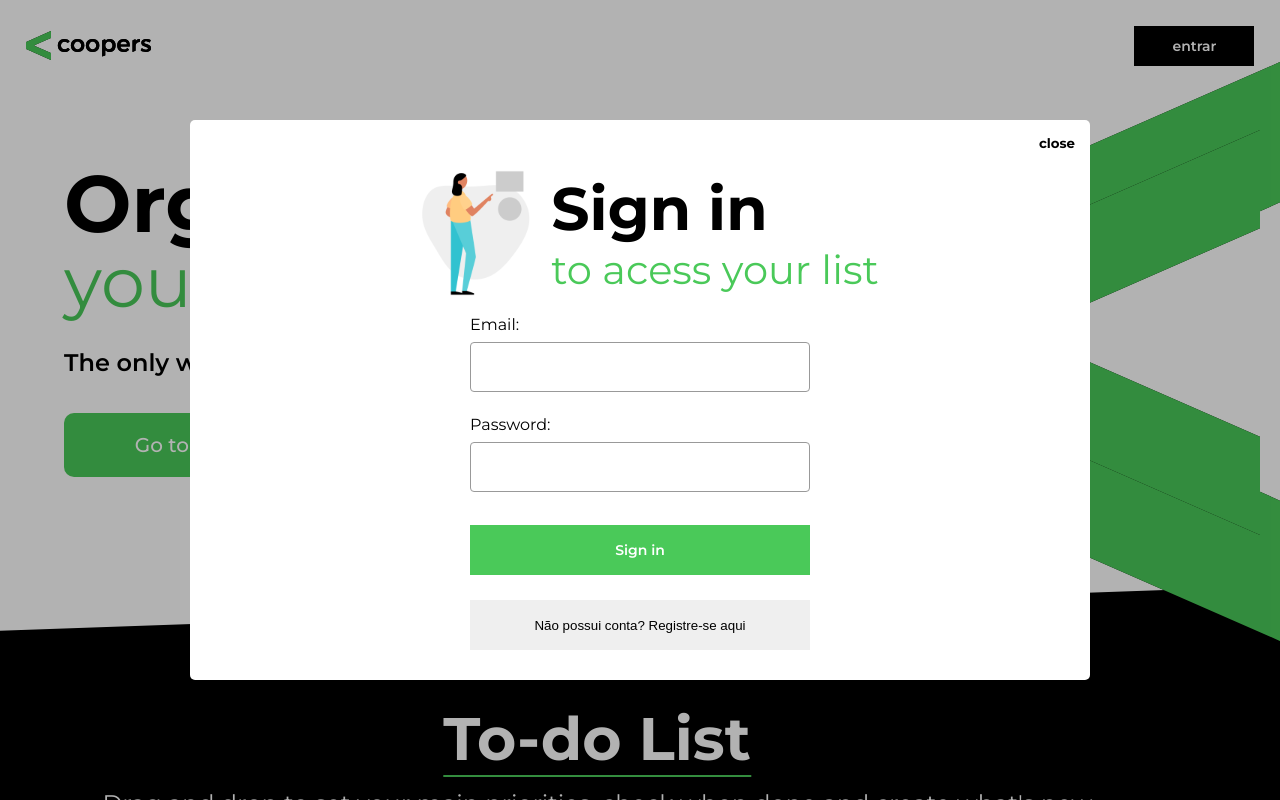
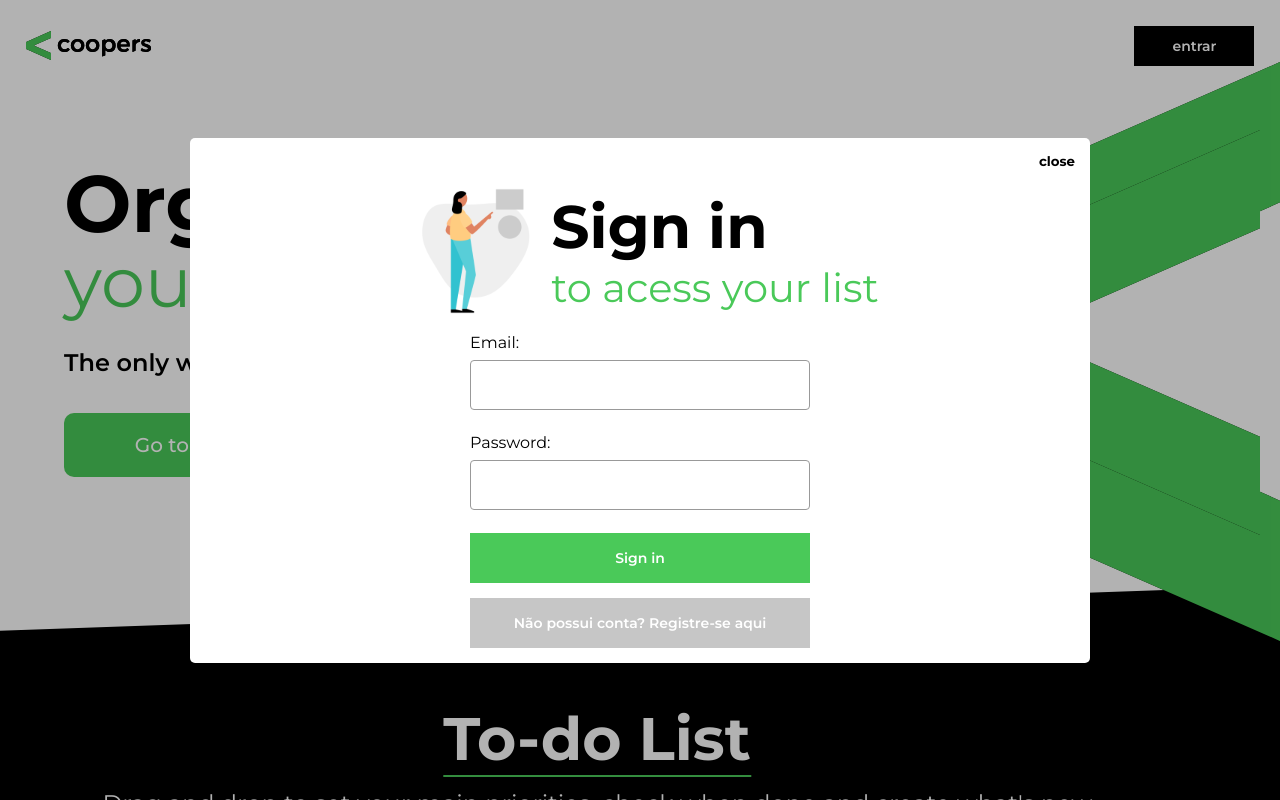
Before and after one commit to Coopers-test/Coopers-Front, a React (Create React App) app: page / in a window 1280 px wide. Both pictures are taken after a click on the button "entrar". Shown: the top 800 px of the page. Built offline with nearby package versions, Linux system fonts and the light colour scheme; no server answers.

Commit message:
fix: layout fix modal

```diff
--- a/src/components/ModalLogin/index.tsx
+++ b/src/components/ModalLogin/index.tsx
@@ -61,15 +61,26 @@ const ModalLogin = () => {
                 fontSize="14px"
                 fontWeight="600"
                 height="40px"
-                width="120px"
+                width="100%"
                 // onClick={() => setIsModalLoginOpen(true)}
                 type="submit"
               >
                 Sign in
               </Button>
-              <button onClick={() => handleModal()}>
+              <Button
+                backgroundColor="var(--light-gray)"
+                color="var(--white)"
+                borderRadius="0px"
+                colorHover="var(--dark-gray)"
+                fontSize="14px"
+                fontWeight="600"
+                height="40px"
+                width="120px"
+                onClick={() => handleModal()}
+                type="button"
+              >
                 Não possui conta? Registre-se aqui
-              </button>
+              </Button>
             </form>
           </div>
         </Container>
--- a/src/components/ModalLogin/styles.ts
+++ b/src/components/ModalLogin/styles.ts
@@ -24,10 +24,10 @@ export const Container = styled.div`
     background-color: var(--white);
     width: 80%;
     max-width: 900px;
-    height: 70%;
+    /* height: 70%; */
     max-height: 700px;
     border-radius: 5px;
-    overflow: scroll;
+    /* overflow: scroll; */
 
     .modal--close {
       display: flex;
@@ -125,9 +125,13 @@ export const Container = styled.div`
       button {
         @media screen and (min-width: 800px) {
           width: 100%;
-          margin-top: 10px;
+          /* margin-top: 10px; */
           height: 50px;
         }
+      }
+
+      button + button {
+        margin-bottom: 15px;
       }
     }
   }
--- a/src/components/ModalRegister/index.tsx
+++ b/src/components/ModalRegister/index.tsx
@@ -72,10 +72,23 @@ const ModalRegister = () => {
                 fontWeight="600"
                 height="40px"
                 width="120px"
-                // onClick={() => handleModal()}
                 type="submit"
               >
                 Register
+              </Button>
+              <Button
+                backgroundColor="var(--light-gray)"
+                color="var(--white)"
+                borderRadius="0px"
+                colorHover="var(--dark-gray)"
+                fontSize="14px"
+                fontWeight="600"
+                height="40px"
+                width="120px"
+                onClick={() => handleModal()}
+                type="button"
+              >
+                Volte para a tela de login
               </Button>
             </form>
           </div>
--- a/src/components/ModalRegister/styles.ts
+++ /dev/null
@@ -1 +0,0 @@
-import styled from "styled-components";
--- a/src/styles/global.ts
+++ b/src/styles/global.ts
@@ -545,6 +545,7 @@ const GlobalStyle = createGlobalStyle`
     --black: #000000;
     --orange: #E88D39;
     --white: #FFFFFF;
+    --light-gray: #c6c6c6;
     --gray: #9499B3;
     --dark-gray: #999999;
   }
```
